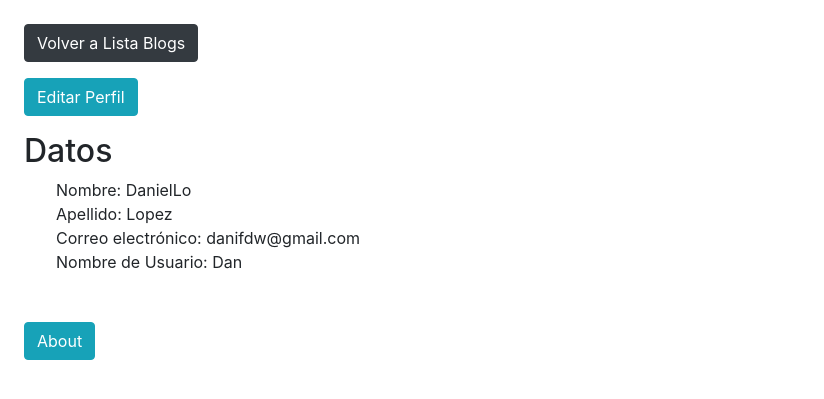
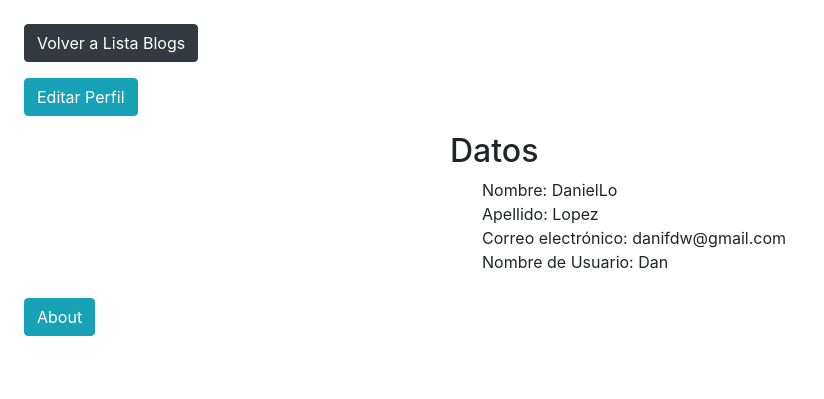
Before and after one commit to virlop/Proyecto-Final-Django-Blog, a Django app: page /blogger/profile/11/ in a window 1280 px wide. Shown: the top 399 px of the page, without its empty margins (0-824 px from the left). Run offline with Django 4.2, Linux system fonts and the light colour scheme; data comes from the database, SQL or seed files in the repository; both versions use the stored data as it was after the commit; parts of the project's set-up code (start-up, migrations or seed data) failed here and were passed over.

Commit message:
Agrego grid a detail de perfil

```diff
--- a/blog/blogger/templates/blogger/blogger_detail.html
+++ b/blog/blogger/templates/blogger/blogger_detail.html
@@ -13,6 +13,12 @@
     <a class="btn btn-dark m-2 " href="{% url 'virginiaBlog_list' %}">Volver a Lista Blogs</a>
     <br>
     <a class="btn btn-info m-2 " href="{% url 'blogger_edit' user.id %}">Editar Perfil</a>
+    <div class="row">
+        <div class="col-2"></div>
+        <div class="col-2">
+            <img style="height: 180px;" src="{{ object.avatar_set.first.image.url }}" alt="">
+        </div>
+        <div class="col-8">
             <h2 class="m-2">Datos</h2>
             <ul style="list-style:none ;">
                 <li>Nombre: {{object.first_name}}<li>
@@ -20,7 +26,9 @@
                 <li>Correo electrónico: {{object.email}} </li>
                 <li>Nombre de Usuario: {{object.username}}</li>
             </ul>
-     <img height="140" src="{{ object.avatar_set.first.image.url }}" alt="">
+        </div>
+    </div>
+
      <footer>
         <a class="btn btn-info m-2 " href="{% url 'virginiaBlog_about' %}">About</a>
     </footer>
```
Also changed, not shown: blog/db.sqlite3. Lines whose indentation alone changed are shown as unchanged.
